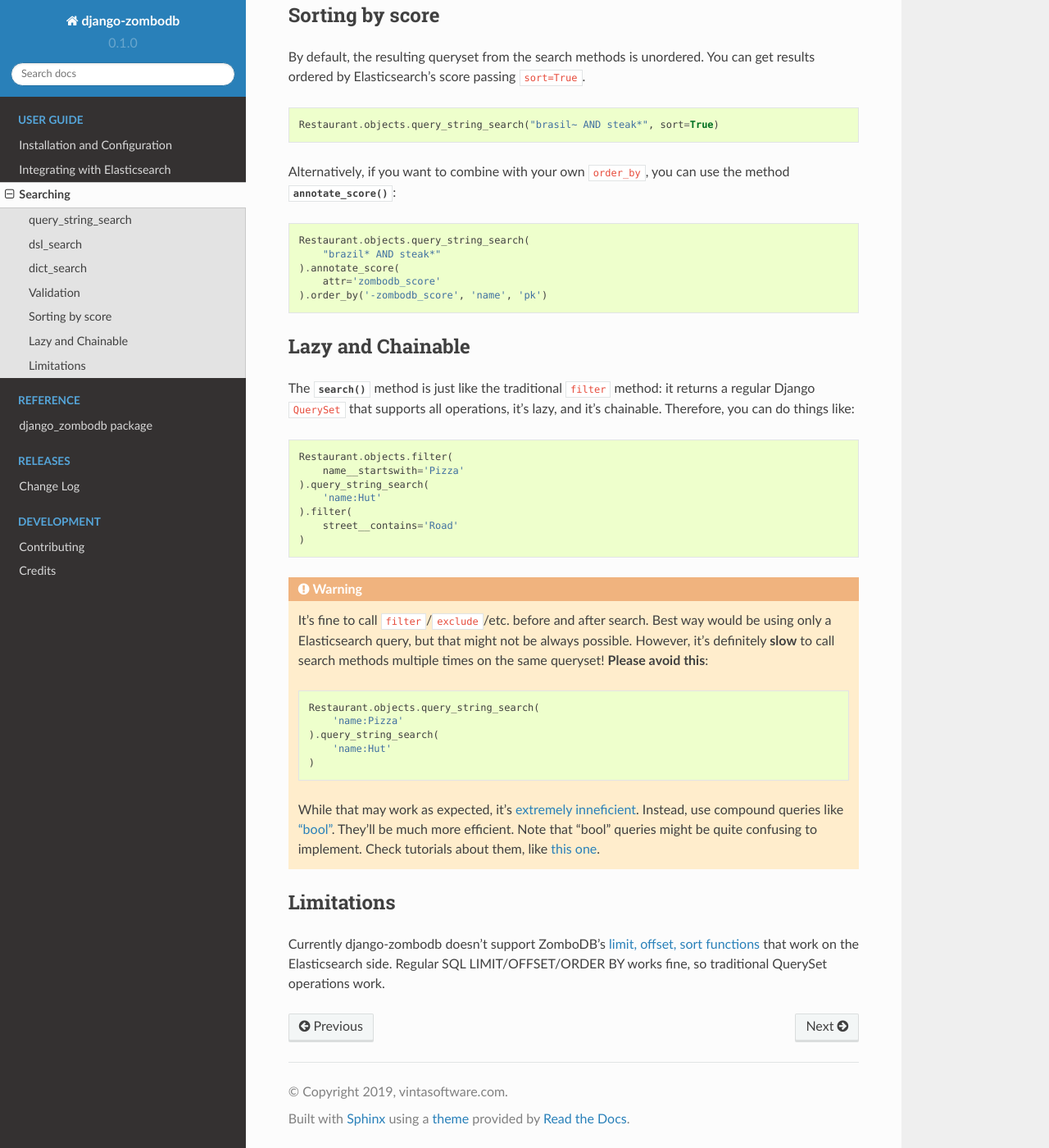
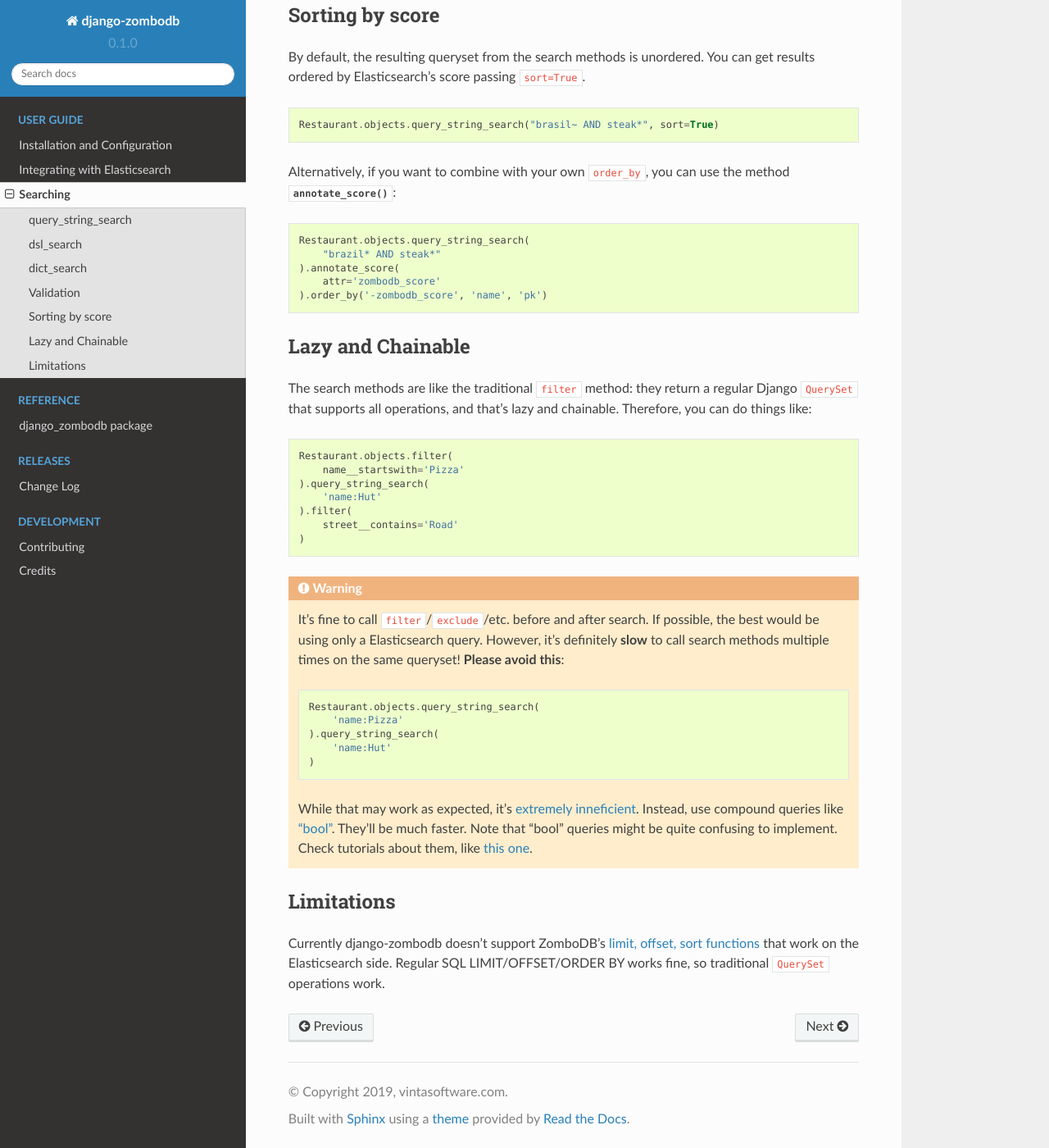
Before and after one commit to vintasoftware/django-zombodb, a Sphinx documentation site: the page built from docs/searching.rst, in a window 1280 px wide and 1400 px high, scrolled down 1396 px. Shown: the whole window at 82% size. Built offline with Sphinx 7.4.7 and the Read the Docs theme 2.0.0, drawn with Linux system fonts in a browser that asks for light colours; some of the changed text lies outside the part shown.

Commit message:
Updating docs about limitations

```diff
--- a/docs/searching.rst
+++ b/docs/searching.rst
@@ -2,7 +2,7 @@
 Searching
 =========
 
-On models with :py:class:`~django_zombodb.indexes.ZomboDBIndex`, :py:class:`~django_zombodb.querysets.SearchQuerySet`/:py:class:`~django_zombodb.querysets.SearchQuerySetMixin` supports various kinds of Elasticsearch queries:
+On models with :py:class:`~django_zombodb.indexes.ZomboDBIndex`, use methods from :py:class:`~django_zombodb.querysets.SearchQuerySet`/:py:class:`~django_zombodb.querysets.SearchQuerySetMixin` to perform various kinds of Elasticsearch queries:
 
 query_string_search
 -------------------
@@ -36,7 +36,7 @@ Here we're using the elasticsearch-dsl-py ``Q`` shortcut to create ``Query`` obj
 dict_search
 -----------
 
-If you already have a Elasticsearch JSON query mounted as a ``dict``, use the :py:meth:`~django_zombodb.querysets.SearchQuerySetMixin.dict_search` method. The ``dict`` will be serialized using the ``JSONSerializer`` of elasticsearch-py, the official Python Elasticsearch client. This means it's safe to pass ``date``, ``datetime``, ``Decimal``, and ``UUID`` values inside the dict.
+If you already have a Elasticsearch JSON query mounted as a ``dict``, use the :py:meth:`~django_zombodb.querysets.SearchQuerySetMixin.dict_search` method. The ``dict`` will be serialized using the ``JSONSerializer`` of `elasticsearch-py <https://github.com/elastic/elasticsearch-py>`_, the official Python Elasticsearch client. This means dict values of ``date``, ``datetime``, ``Decimal``, and ``UUID`` types will be correctly serialized.
 
 
 Validation
@@ -76,7 +76,7 @@ Alternatively, if you want to combine with your own ``order_by``, you can use th
 Lazy and Chainable
 ------------------
 
-The :py:meth:`~django_zombodb.querysets.SearchQuerySetMixin.search` method is just like the traditional ``filter`` method: it returns a regular Django ``QuerySet`` that supports all operations, it's lazy, and it's chainable. Therefore, you can do things like:
+The search methods are like the traditional ``filter`` method: they return a regular Django ``QuerySet`` that supports all operations, and that's lazy and chainable. Therefore, you can do things like:
 
 .. code-block:: python
 
@@ -90,7 +90,7 @@ The :py:meth:`~django_zombodb.querysets.SearchQuerySetMixin.search` method is ju
 
 .. warning::
 
-    It's fine to call ``filter``/``exclude``/etc. before and after search. Best way would be using only a Elasticsearch query, but that might not be always possible. However, it's definitely **slow** to call search methods multiple times on the same queryset! **Please avoid this**:
+    It's fine to call ``filter``/``exclude``/etc. before and after search. If possible, the best would be using only a Elasticsearch query. However, it's definitely **slow** to call search methods multiple times on the same queryset! **Please avoid this**:
 
     .. code-block:: python
 
@@ -100,9 +100,9 @@ The :py:meth:`~django_zombodb.querysets.SearchQuerySetMixin.search` method is ju
             'name:Hut'
         )
 
-    While that may work as expected, it's `extremely inneficient <https://github.com/zombodb/zombodb/issues/335>`_. Instead, use compound queries like `"bool" <https://www.elastic.co/guide/en/elasticsearch/reference/current/query-dsl-bool-query.html#query-dsl-bool-query>`_. They'll be much more efficient. Note that "bool" queries might be quite confusing to implement. Check tutorials about them, like `this one <https://engineering.carsguide.com.au/elasticsearch-demystifying-the-bool-query-11da737a4efb>`_.
+    While that may work as expected, it's `extremely inneficient <https://github.com/zombodb/zombodb/issues/335>`_. Instead, use compound queries like `"bool" <https://www.elastic.co/guide/en/elasticsearch/reference/current/query-dsl-bool-query.html#query-dsl-bool-query>`_. They'll be much faster. Note that "bool" queries might be quite confusing to implement. Check tutorials about them, like `this one <https://engineering.carsguide.com.au/elasticsearch-demystifying-the-bool-query-11da737a4efb>`_.
 
 Limitations
 -----------
 
-Currently django-zombodb doesn't support ZomboDB's `limit, offset, sort functions <https://github.com/zombodb/zombodb/blob/master/QUERY-DSL.md#sort-and-limit-functions>`_ that work on the Elasticsearch side. Regular SQL LIMIT/OFFSET/ORDER BY works fine, so traditional QuerySet operations work.
+Currently django-zombodb doesn't support ZomboDB's `limit, offset, sort functions <https://github.com/zombodb/zombodb/blob/master/QUERY-DSL.md#sort-and-limit-functions>`_ that work on the Elasticsearch side. Regular SQL LIMIT/OFFSET/ORDER BY works fine, so traditional ``QuerySet`` operations work.
```
Also changed, not shown: docs/integrating.rst (+6 -1 lines).
